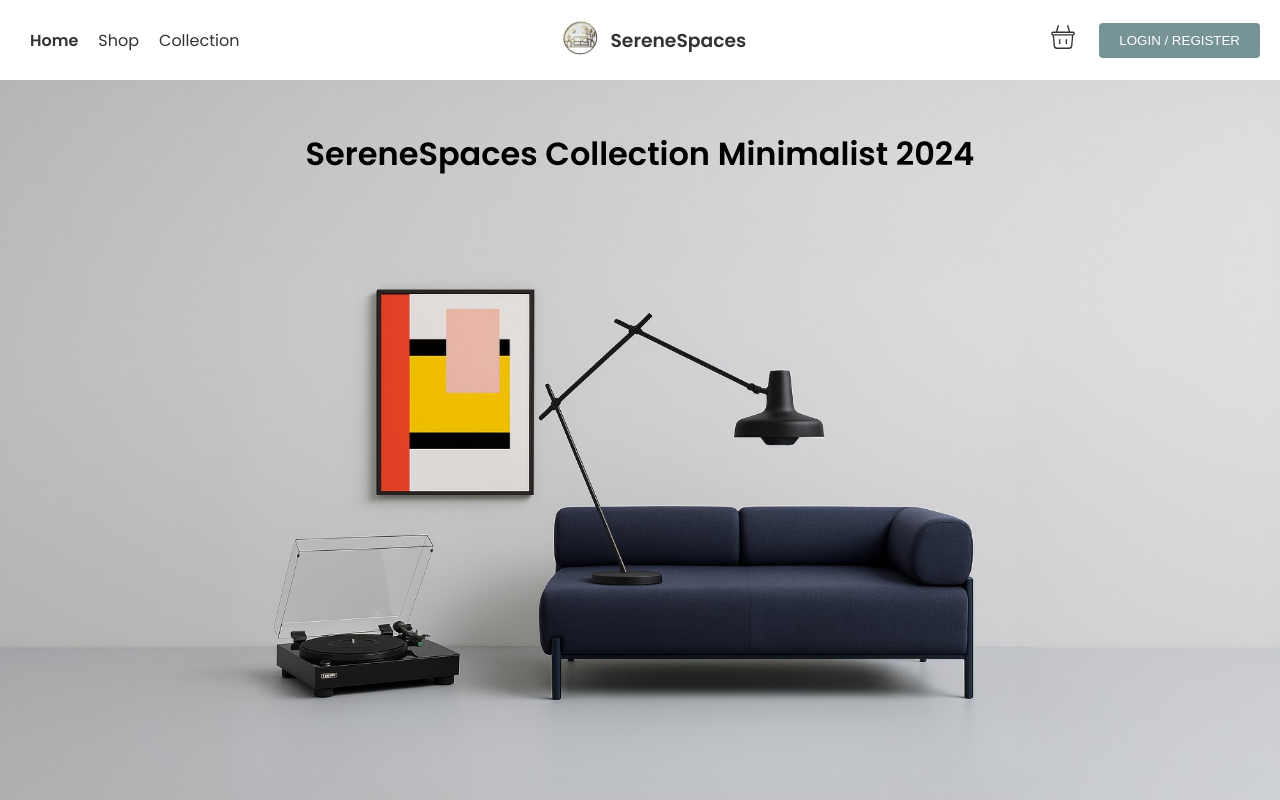
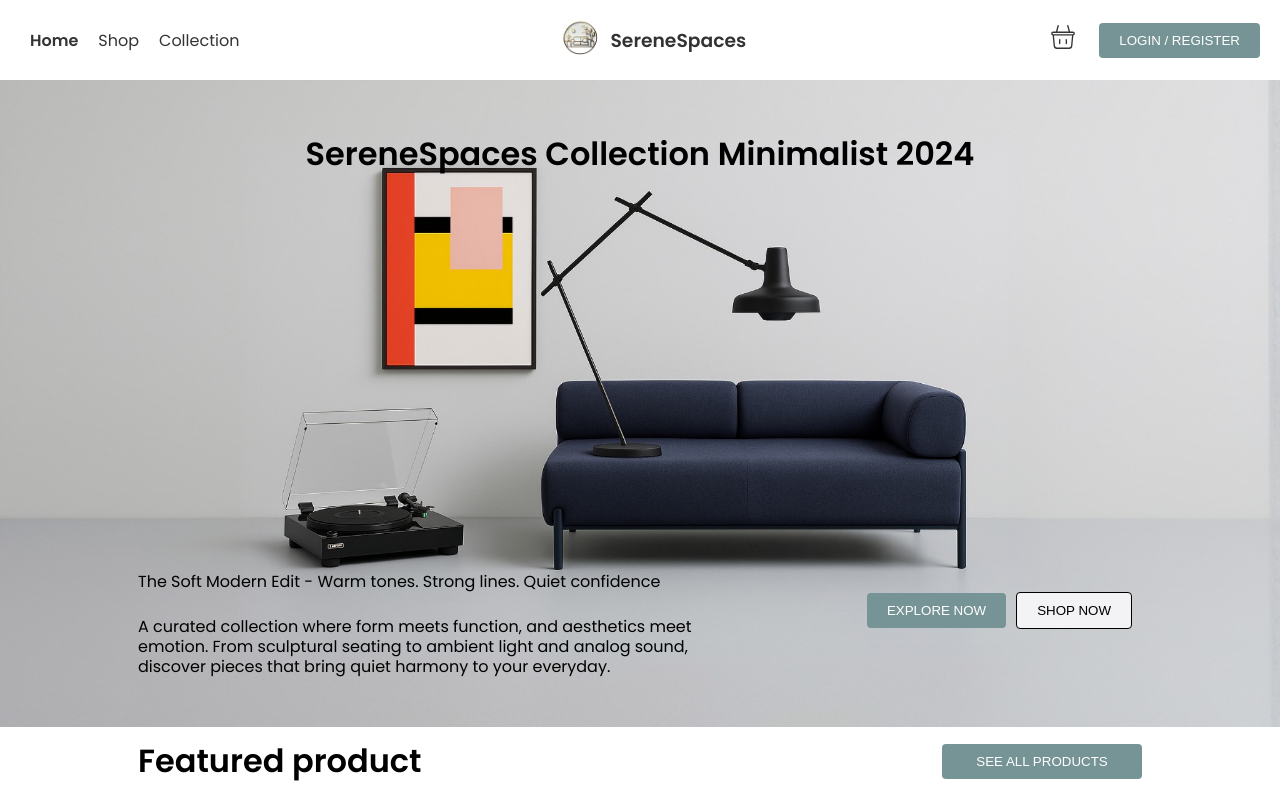
Before and after one commit to j3nnifer00/E-commerce-Furniture, a React (Create React App) app in the folder frontend/: page / in a window 1280 px wide. Shown: the top 800 px of the page. Built offline with nearby package versions, Linux system fonts and the light colour scheme; no server answers.

Commit message:
fix mobiile nav bar

```diff
--- a/frontend/src/components/Navbar.js
+++ b/frontend/src/components/Navbar.js
@@ -37,11 +37,17 @@ const Navbar = () => {
           <CiMenuBurger />
         </button>
 
-
-        <div className={`dropdown ${menuOpen ? "active" : ""}`}a>
+        <div className="navigation-links">
           <Link to="/"><span className="navigation-link" id="home">Home</span></Link>
           <Link to="/shop"><span className="navigation-link">Shop</span></Link>
           <Link to="/shop/collection"><span className="navigation-link">Collection</span></Link>
+        </div>
+
+
+        <div className={`dropdown ${menuOpen ? "active" : ""}`}>
+          <Link to="/"><span className="dropdown-link" id="home">Home</span></Link>
+          <Link to="/shop"><span className="dropdown-link" >Shop</span></Link>
+          <Link to="/shop/collection"><span className="dropdown-link" >Collection</span></Link>
         </div>
 
 
--- a/frontend/src/components/navbar.css
+++ b/frontend/src/components/navbar.css
@@ -1,23 +1,23 @@
 :root {
-  --primary-color: #f9f9f9; /* 기본 배경색 */
-  --button-color: #000; /* 버튼 글자색 */
+  --primary-color: #f9f9f9;
+  --button-color: #000;
 }
 
 header {
-  background-color: #fff; /* 배경색 */
+  background-color: #fff;
 }
 
 .container {
   display: flex;
-  justify-content: space-between; /* 좌우 정렬 */
+  justify-content: space-between;
   align-items: center;
-  padding: 10px 20px; /* 패딩 추가 */
+  padding: 10px 20px;
 }
 
 
 .logo {
-  flex-grow: 1; /* 로고가 남은 공간을 차지하도록 설정 */
-  text-align: center; /* 텍스트 중앙 정렬 */
+  flex-grow: 1;
+  text-align: center;
 }
 
 .navigation {
@@ -25,11 +25,12 @@ header {
   align-items: center;
 }
 
-.navigation-link {
+.navigation-link{
   padding: 10px;
 }
 
-/* 기본 Navbar 링크 */
+
+
 #home {
   font-weight: 600;
 }
@@ -54,9 +55,9 @@ nav {
   margin-right: 20px;
 }
 
-/* 햄버거 버튼 스타일 */
+
 .hamburger {
-  display: none; /* 기본적으로 숨김 */
+  display: none;
   cursor: pointer;
   font-size: 24px;
   background: none;
@@ -64,51 +65,55 @@ nav {
   color: #000;
 }
 
+.dropdown{
+  display: none;
+}
+
 .hamburger:focus {
   outline: none;
 }
 
-/* 로그인 버튼 스타일 */
+
 .login-register-btn {
-  display: inline; /* 기본적으로 보이게 설정 */
+  display: inline;
 }
 
-/* 로그인 아이콘 숨기기 */
+
 .login-icon {
-  display: none; /* 기본적으로 숨김 */
+  display: none;
 }
+
 
 /* 작은 화면에서 햄버거 버튼 보이기 */
 @media (max-width: 900px) {
-  .navigation-link {
-    display: none; /* 기본적으로 숨김 */
+
+
+  .hamburger {
+    display: block;
   }
 
-  .hamburger {
-    display: block; /* 햄버거 버튼 보이기 */
-  }
-
-  .navigation {
-    display: none; /* 기본적으로 숨김 */
+  .navigation-links{
+    display: none;
   }
 
   .dropdown.active {
-    display: flex; /* 메뉴가 열리면 보이도록 */
-    flex-direction: column; /* 세로로 나열 */
-    position: absolute; /* 위치 조정 */
-    top: 60px; /* 헤더 아래로 위치 조정 */
-    left: 0; /* 왼쪽 정렬 */
-    width: 100%; /* 너비 100% */
-    background-color: var(--primary-color); /* 배경색 */
-    z-index: 1; /* 다른 요소 위로 */
+    display: flex;
+    flex-direction: column;
+    position: absolute;
+    top: 60px;
+    left: 0;
+    width: 100%;
+    background-color: var(--primary-color);
+    z-index: 11;
+    padding: 10px 0px;
   }
 
   .login-register-btn {
-    display: none; /* 작은 화면에서 숨김 */
+    display: none;
   }
 
   .login-icon {
-    display: inline; /* 작은 화면에서 아이콘 보이기 */
-    cursor: pointer; /* 커서 변경 */
+    display: inline;
+    cursor: pointer;
   }
 }
--- a/frontend/src/index.css
+++ b/frontend/src/index.css
@@ -82,17 +82,18 @@ header a {
 .main-image-container {
   margin: 40px auto;
   width: 80%;
-  height: 800px;
 }
 
 
 .main-image {
   text-align: center;
   margin: 10px auto;
-  height: 88%;
 }
 
-
+.empty-div{
+  width: 100%;
+  height: 30vw;
+}
 
 .main-image-detail-container{
   display: flex;
--- a/frontend/src/pages/Home.js
+++ b/frontend/src/pages/Home.js
@@ -45,14 +45,19 @@ const Home = () => {
                     <h1>SereneSpaces Collection Minimalist 2024</h1>
                 </div>
 
+                <div className="empty-div"></div>
+
                 <div className="main-image-detail-container">
                     <div className="main-img-info">
-                        <p>Mauris Collection - Collection made from teak wood</p>
-                        <p>originating from Indonsia, perfect for minimalist you at home</p>
+                        <p>The Soft Modern Edit - Warm tones. Strong lines. Quiet confidence</p>
+                        <br />
+                        <p>A curated collection where form meets function, and aesthetics meet emotion.
+From sculptural seating to ambient light and analog sound,
+discover pieces that bring quiet harmony to your everyday.</p>
                     </div>
                     <div className="main-img-btn">
                         <Link to='/shop'><button id="explore-btn">EXPLORE NOW</button></Link>
-                        <Link to='/shop/product/67315d755e285c0e2b1851a2'><button id="shop-btn">SHOP NOW - $120.86</button></Link>
+                        <Link to='/shop/collection'><button id="shop-btn">SHOP NOW</button></Link>
                     </div>
                 </div>
             </div>
```
